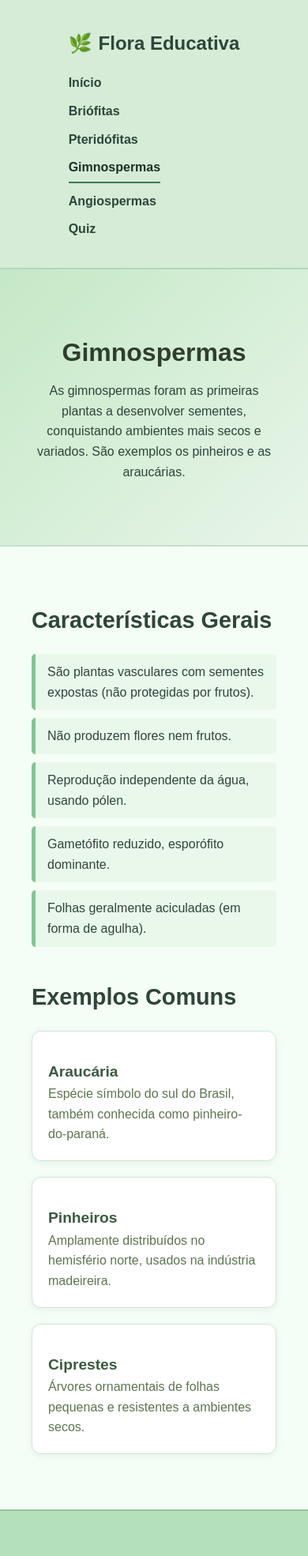
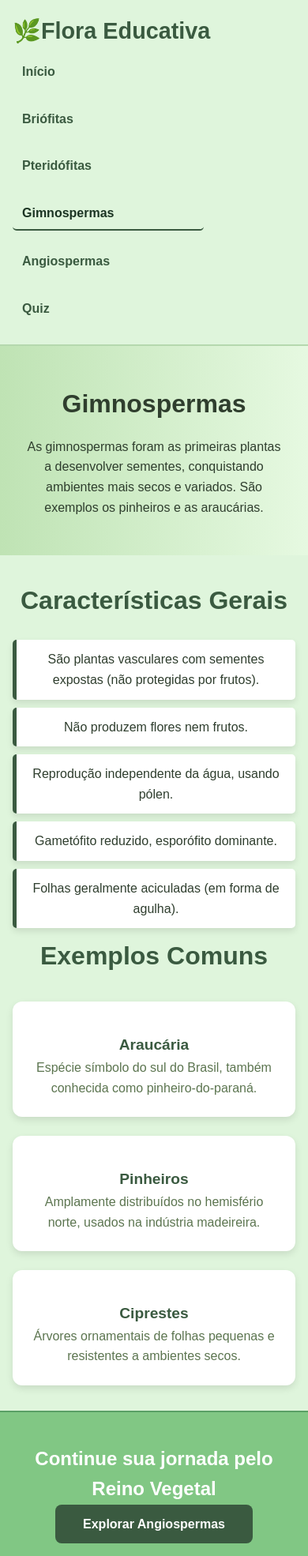
Before and after one commit to Ribeirozkji/Flora-Educativa, a plain HTML site: page gimnospermas.html in a window 390 px wide. Shown: the top 1970 px of the page at 79% size. Drawn offline with Linux system fonts and the light colour scheme.

Commit message:
Update gimnospermas.html
deu green

```diff
--- a/gimnospermas.html
+++ b/gimnospermas.html
@@ -9,182 +9,181 @@
 </head>
 <body>
     <style>
+     * {
+  margin: 0;
+  padding: 0;
+  box-sizing: border-box;
+  font-family: 'Quicksand', sans-serif;
+}
 
 body {
-  margin: 0;
-  font-family: 'Nunito', sans-serif;
-  background-color: #f5fdf7;
-  color: #2e4639;
+  background-color: #dff5dc;
+  color: #2f3e2e;
   line-height: 1.6;
 }
 
-
-.container {
-  max-width: 1200px;
-  margin: 0 auto;
-  padding: 20px;
-}
-
-
 .navbar {
-  background-color: #d6ecd7;
-  border-bottom: 2px solid #b4d7b9;
-}
-
-.navbar-content {
+  background-color: #dff5dc;
+  padding: 1rem 2rem;
   display: flex;
   justify-content: space-between;
   align-items: center;
-  flex-wrap: wrap;
+  border-bottom: 2px solid #b5d8ae;
 }
 
 .navbar-logo {
+  font-size: 1.8rem;
   font-weight: 700;
-  font-size: 1.5rem;
-  color: #2e4639;
-  text-decoration: none;
+  color: #3a5a40;
   display: flex;
   align-items: center;
-}
-
-.leaf-icon {
-  margin-right: 8px;
+  text-decoration: none;
 }
 
 .navbar-nav {
   display: flex;
-  flex-wrap: wrap;
+  gap: 15px;
 }
 
 .nav-link {
-  margin-left: 20px;
   text-decoration: none;
-  color: #2e4639;
+  color: #3a5a40;
   font-weight: 600;
+  padding: 8px 12px;
+  border-radius: 5px;
   transition: color 0.3s;
 }
 
 .nav-link:hover,
 .nav-link.active {
-  color: #1b3127;
-  border-bottom: 2px solid #3f7c4f;
-  padding-bottom: 5px;
+  color: #1b3423;
+  border-bottom: 2px solid #3a5a40;
 }
 
-
 .hero {
-  background: linear-gradient(135deg, #c5e8c7, #e8f5e9);
-  padding: 60px 20px;
+  background: linear-gradient(to right, #bfe3b4, #e6f9e1);
+  padding: 4rem 2rem;
   text-align: center;
-  border-bottom: 2px solid #c4e1c6;
 }
 
 .hero h1 {
-  font-size: 2.5rem;
-  margin-bottom: 10px;
+  font-size: 2.8rem;
+  color: #2f3e2e;
 }
 
 .hero p {
   font-size: 1.2rem;
+  margin-top: 1rem;
   max-width: 600px;
-  margin: 0 auto;
+  margin-left: auto;
+  margin-right: auto;
 }
 
-
 .info-section {
-  padding: 50px 20px;
+  padding: 3rem 2rem;
+  max-width: 1200px;
+  margin: auto;
+  text-align: center;
 }
 
 .info-section h2 {
-  font-size: 1.8rem;
-  margin-bottom: 20px;
+  font-size: 2rem;
+  color: #3a5a40;
 }
 
 .info-list {
   list-style: none;
   padding-left: 0;
-  margin-bottom: 40px;
+  margin-top: 1.5rem;
 }
 
 .info-list li {
-  background: #eaf8ec;
-  border-left: 5px solid #7fc88e;
-  padding: 10px 15px;
+  background: #ffffff;
+  border-left: 5px solid #3a5a40;
+  padding: 12px 15px;
   margin-bottom: 10px;
   border-radius: 5px;
+  box-shadow: 0 4px 8px rgba(0,0,0,0.1);
 }
-
 
 .card-grid {
   display: grid;
   grid-template-columns: repeat(auto-fit, minmax(250px, 1fr));
-  gap: 20px;
+  gap: 2rem;
+  margin-top: 2rem;
 }
 
 .card {
-  background-color: #ffffff;
-  border: 1px solid #cde8d1;
+  background-color: white;
+  padding: 1.5rem;
   border-radius: 12px;
-  padding: 20px;
-  box-shadow: 0 2px 8px rgba(45, 90, 60, 0.08);
-  transition: transform 0.3s ease;
+  box-shadow: 0 4px 10px rgba(0,0,0,0.1);
+  transition: transform 0.3s;
 }
 
 .card:hover {
   transform: translateY(-5px);
 }
 
+.card h3 {
+  margin-top: 1rem;
+  font-size: 1.2rem;
+  color: #3a5a40;
+}
+
+.card p {
+  color: #5c7550;
+}
 
 .cta {
-  background-color: #b4e0bb;
+  background-color: #81c784;
   text-align: center;
   padding: 40px 20px;
-  border-top: 2px solid #96c59a;
+  border-top: 2px solid #5a9f66;
 }
 
 .cta h2 {
   font-size: 1.8rem;
-  margin-bottom: 20px;
+  color: white;
 }
 
 .button.primary {
-  background-color: #3f7c4f;
-  color: #fff;
+  display: inline-block;
   text-decoration: none;
   padding: 12px 24px;
   border-radius: 8px;
   font-weight: 600;
+  background-color: #3a5a40;
+  color: white;
   transition: background-color 0.3s;
 }
 
 .button.primary:hover {
-  background-color: #2e5f3b;
+  background-color: #2c4431;
 }
 
-
 .footer {
-  background-color: #d6ecd7;
-  padding: 20px;
+  background-color: #dff5dc;
+  padding: 2rem;
   text-align: center;
-  border-top: 2px solid #b4d7b9;
+  color: #3a5a40;
+  margin-top: 3rem;
 }
 
-.footer-logo {
-  font-weight: 700;
-  font-size: 1.2rem;
-  margin-bottom: 10px;
-}
+@media (max-width: 600px) {
+  .navbar {
+    flex-direction: column;
+    align-items: flex-start;
+    padding: 1rem;
+  }
 
-
-@media (max-width: 768px) {
-  .navbar-content,
   .navbar-nav {
     flex-direction: column;
-    align-items: flex-start;
+    gap: 10px;
   }
 
-  .nav-link {
-    margin: 10px 0 0 0;
+  .hero {
+    padding: 3rem 1rem;
   }
 
   .hero h1 {
@@ -193,13 +192,68 @@ body {
 
   .hero p {
     font-size: 1rem;
+    max-width: 90%;
+  }
+
+  .info-section {
+    padding: 2rem 1rem;
+  }
+
+  .card-grid {
+    grid-template-columns: 1fr;
+    gap: 1.5rem;
   }
 
   .cta h2 {
     font-size: 1.5rem;
   }
+
+  .button.primary {
+    width: 80%;
+    max-width: 250px;
+    padding: 0.75rem 0;
+    text-align: center;
+  }
 }
 
+@media (min-width: 601px) and (max-width: 900px) {
+  .hero {
+    padding: 3.5rem 1.5rem;
+  }
+
+  .hero h1 {
+    font-size: 2.4rem;
+  }
+
+  .hero p {
+    font-size: 1.1rem;
+    max-width: 85%;
+  }
+
+  .card-grid {
+    grid-template-columns: repeat(2, 1fr);
+    gap: 1.75rem;
+  }
+}
+
+@media (min-width: 1201px) {
+  .hero {
+    padding: 5rem 3rem;
+  }
+
+  .hero h1 {
+    font-size: 3rem;
+  }
+
+  .hero p {
+    font-size: 1.3rem;
+  }
+
+  .button.primary {
+    padding: 0.9rem 2rem;
+    margin: 0 0.6rem;
+  }
+}
     </style>
   <header class="navbar">
     <div class="container">
```
